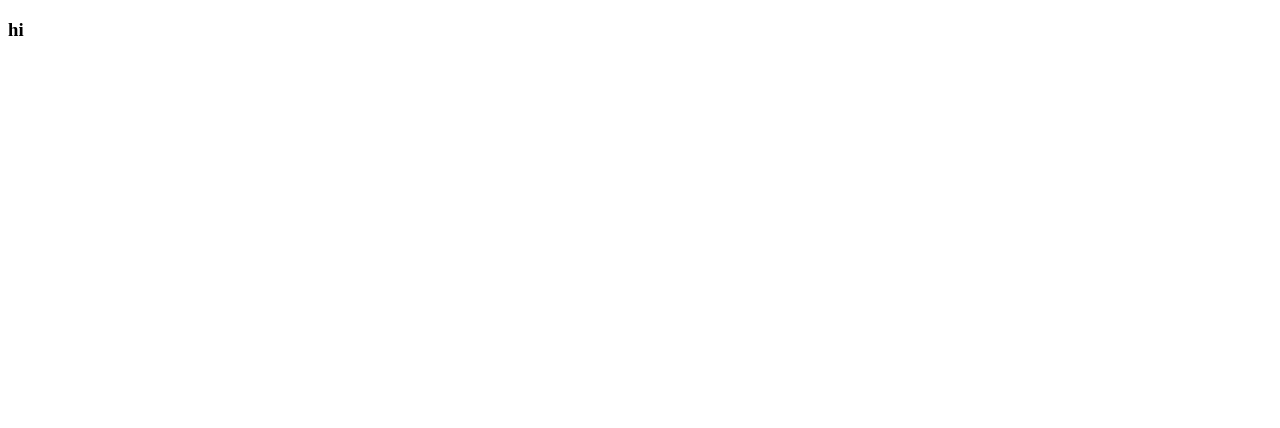
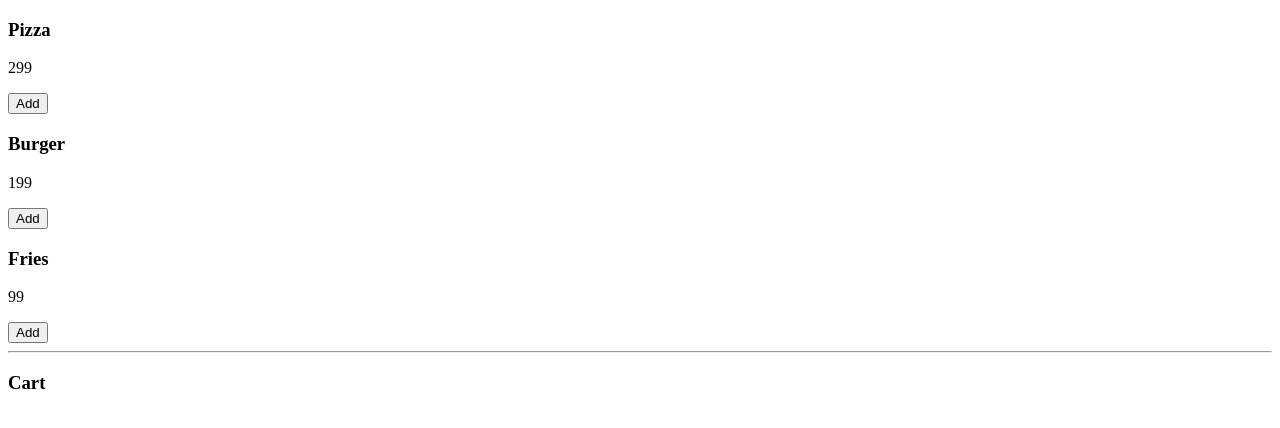
Before and after one commit to pedinistar/food-order---cart-functionality, a React (Vite) app: page / in a window 1280 px wide. Shown: the top 428 px of the page. Built offline with nearby package versions, Linux system fonts and the light colour scheme.

Commit message:
Add to cart functionality achieved

```diff
--- a/src/App.jsx
+++ b/src/App.jsx
@@ -1,5 +1,89 @@
+import { useReducer } from "react";
+
 function App() {
-  return <h3>hi</h3>;
+  const products = [
+    { id: 1, name: "Pizza", price: 299 },
+    { id: 2, name: "Burger", price: 199 },
+    { id: 3, name: "Fries", price: 99 },
+  ];
+
+  const initialState = {
+    cart: [],
+  };
+
+  const reducer = (state, action) => {
+    if (action.type == "ADD_TO_CART") {
+      // check if the product is already in the cart
+      const existsProduct = state.cart.find(
+        (item) => item.id === action.payload.id,
+      );
+
+      // if yes then increase quantiy
+      if (existsProduct) {
+        return {
+          ...state,
+          cart: state.cart.map((item) => {
+            if (existsProduct.id === item.id) {
+              return {
+                ...item,
+                quantity: item.quantity + 1,
+              };
+            }
+            return item;
+          }),
+        };
+      } else {
+        // if not then remain quantity = 1
+        return {
+          ...state,
+          cart: [
+            ...state.cart,
+            {
+              ...action.payload,
+              quantity: 1,
+            },
+          ],
+        };
+      }
+    }
+  };
+
+  const [state, dispatch] = useReducer(reducer, initialState);
+
+  return (
+    <div>
+      {/* Products */}
+      {products.map((product) => (
+        <div key={product.id}>
+          <h3>{product.name}</h3>
+          <p>{product.price}</p>
+          <button
+            onClick={() =>
+              dispatch({
+                type: "ADD_TO_CART",
+                payload: product,
+              })
+            }
+          >
+            Add
+          </button>
+        </div>
+      ))}
+
+      {/* Cart */}
+      <hr />
+      <h3>Cart</h3>
+      {state.cart.map((item) => (
+        <div key={item.id}>
+          <h3>{item.name}</h3>
+          <p>{item.price}</p>
+          <p>Quantity: {item.quantity}</p>
+          <button>+</button>
+          <button>-</button>
+        </div>
+      ))}
+    </div>
+  );
 }
 
 export default App;
```
